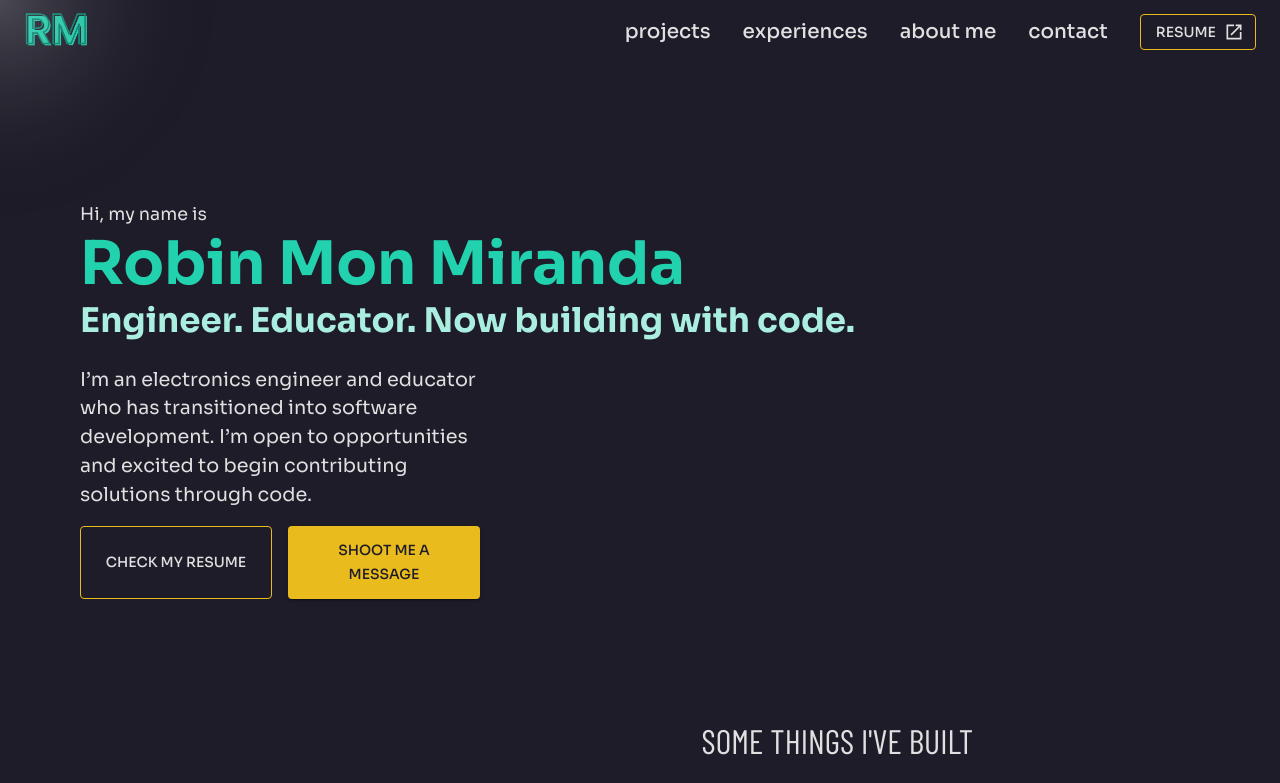
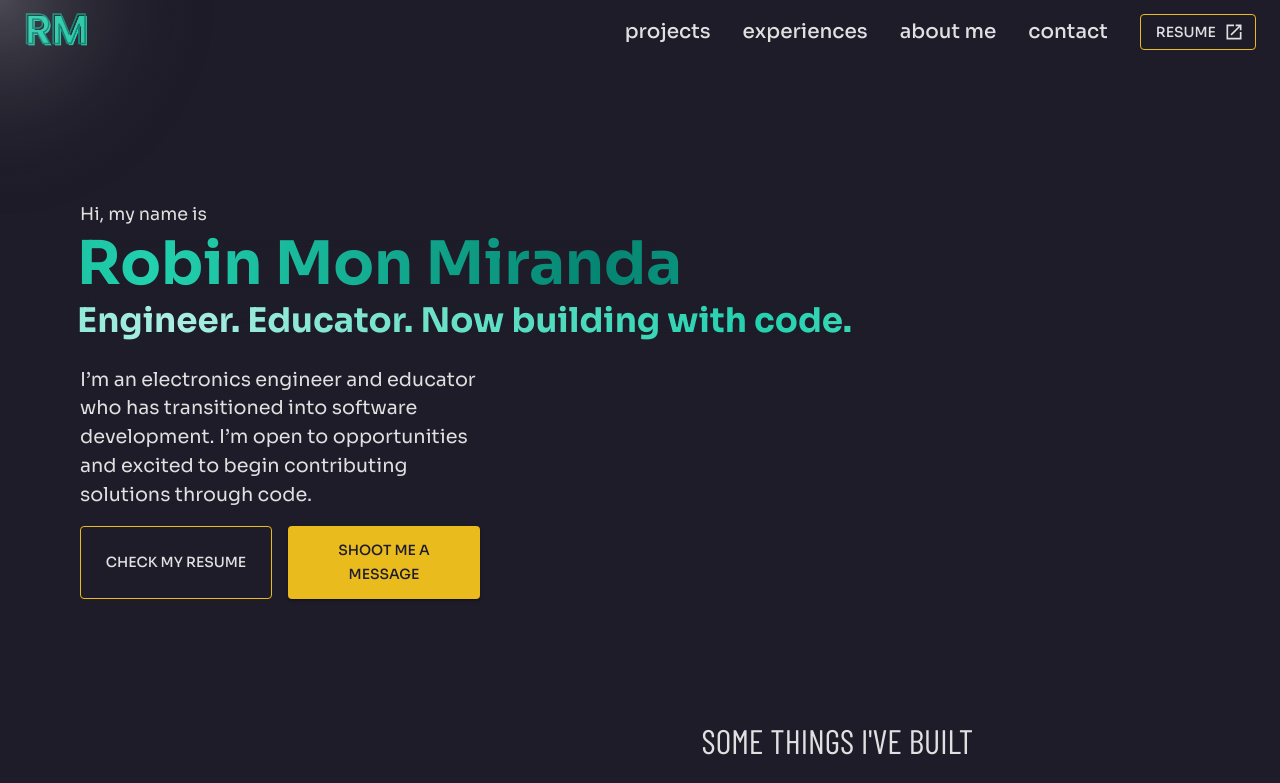
Before and after one commit to aramind/robin-mon-miranda-dev-portfolio, a React (Create React App) app: page / in a window 1280 px wide. Shown: the top 783 px of the page. Built offline with nearby package versions, Linux system fonts and the light colour scheme; a web font is replaced by a local one.

Commit message:
refactor: adding glow gradient effect to headers

```diff
--- /dev/null
+++ b/src/components/experimental/GradientText.jsx
@@ -0,0 +1,116 @@
+import { Box, useTheme } from "@mui/material";
+import React from "react";
+
+const gradientKeyFrames = `@keyframes gradient {
+  0% {
+    background-position: 0% 50%;
+  }
+  50% {
+    background-position: 100% 50%;
+  }
+  100% {
+    background-position: 0% 50%;
+  }
+}
+`;
+
+const GradientText = ({
+  children,
+  //   colors = ["#22D1AE", "#058572", "#40ffaa", "#058572", "#22D1AE"],
+  colorType = "primaryDark",
+  animationSpeed = 10,
+  showBorder = false,
+}) => {
+  const theme = useTheme();
+
+  const primary = theme.palette.primary.main;
+  const primaryDark = theme.palette.primary.dark;
+  const primaryLight = theme.palette.primary.light;
+
+  const colors = {
+    primaryDark: [primary, primaryDark, primary, primaryDark, primary],
+    primaryLight: [primaryLight, primary, primaryLight, primary, primaryLight],
+  };
+  const gradientImage = `linear-gradient(to right, ${
+    colors?.[colorType]?.join(", ") ||
+    [primary, primaryDark, primary, primaryDark, primary].join(", ")
+  })`;
+
+  const addLocalStyles = {
+    overlay: {
+      backgroundImage: gradientImage,
+      animation: `gradient ${animationSpeed}s linear infinite`,
+    },
+    textContent: {
+      backgroundImage: gradientImage,
+      animation: `gradient ${animationSpeed}s linear infinite`,
+    },
+  };
+
+  return (
+    <>
+      <style>{gradientKeyFrames}</style>
+      <Box style={localStyles.wrapper}>
+        {showBorder && (
+          <Box style={{ ...localStyles.overlay, ...addLocalStyles.overlay }}>
+            <Box component="div" sx={localStyles.overlayBefore} />
+          </Box>
+        )}
+        <Box
+          style={{ ...addLocalStyles.textContent, ...localStyles.textContent }}
+        >
+          {children}
+        </Box>
+      </Box>
+    </>
+  );
+};
+
+export default GradientText;
+
+const localStyles = {
+  wrapper: {
+    position: "relative",
+    // margin: "0 auto",
+    margin: "0 0 0 -3px ",
+    display: "flex",
+    maxWidth: "fit-content",
+    flexDirection: "row",
+    alignItems: "center",
+    justifyContent: "flex-start",
+    backdropFilter: "blur(10px)",
+    transition: "box-shadow 1s ease-out",
+  },
+  overlay: {
+    position: "absolute",
+    top: 0,
+    left: 0,
+    right: 0,
+    bottom: 0,
+    backgroundSize: "300% 100%",
+    borderRadius: "inherit",
+    zIndex: 0,
+  },
+  overlayBefore: {
+    position: "absolute",
+    width: "calc(100% - 2px)",
+    height: "calc(100% - 2px)",
+    left: "50%",
+    top: "50%",
+    transform: "translate(-50%, -50%)",
+    backgroundColor: "#060010",
+    borderRadius: "inherit",
+    zIndex: -1,
+  },
+  textContent: {
+    zIndex: 2,
+    backgroundSize: "300% 100%",
+    backgroundClip: "text",
+    WebkitBackgroundClip: "text",
+    color: "transparent",
+    WebkitTextFillColor: "transparent",
+    margin: 0,
+    padding: 0,
+    textAlign: "left",
+  },
+};
--- a/src/sections/landing/Landing.jsx
+++ b/src/sections/landing/Landing.jsx
@@ -1,10 +1,12 @@
-import { Box, Stack, Typography } from "@mui/material";
+import { Box, Stack, Typography, useTheme } from "@mui/material";
 import useIsInMobile from "../../hooks/useIsInMobile";
 import { forwardRef } from "react";
 import CTAButtons from "../../components/CTAButtons";
+import GradientText from "../../components/experimental/GradientText";
 
 const Landing = forwardRef(({ handleOpenMessageDialog }, ref) => {
   const isInMobile = useIsInMobile();
+
   return (
     <Box
       ref={ref}
@@ -18,13 +20,19 @@ const Landing = forwardRef(({ handleOpenMessageDialog }, ref) => {
     >
       <Stack>
         <Typography fontSize="1.1rem">Hi, my name is</Typography>
+
+        <GradientText colorType="primaryDark">
           <Typography
             variant={isInMobile ? "h3" : "h2"}
+            component="h1"
             fontWeight="bold"
             color="primary"
+            sx={{ m: 0, p: 0 }}
           >
             Robin Mon Miranda
           </Typography>
+        </GradientText>
+        <GradientText colorType="primaryLight">
           <Typography
             variant={isInMobile ? "h5" : "h4"}
             fontWeight="bold"
@@ -32,6 +40,7 @@ const Landing = forwardRef(({ handleOpenMessageDialog }, ref) => {
           >
             Engineer. Educator. Now building with code.
           </Typography>
+        </GradientText>
         <br />
         <Box width={{ xs: 1, md: "50%" }}>
           <Typography fontSize={{ xs: "1rem", md: "1.2rem" }}>
```
Lines whose indentation alone changed are shown as unchanged.
